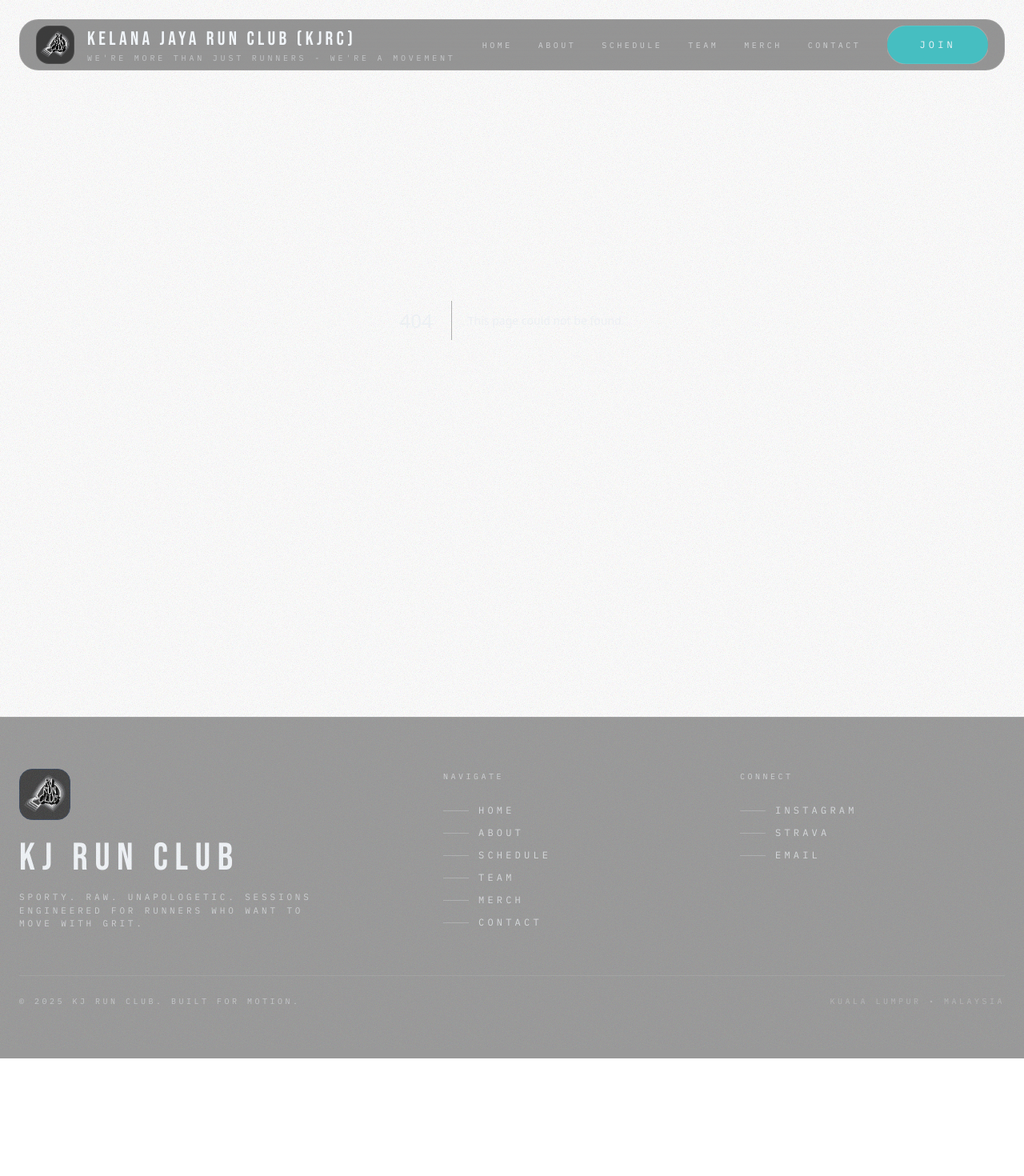
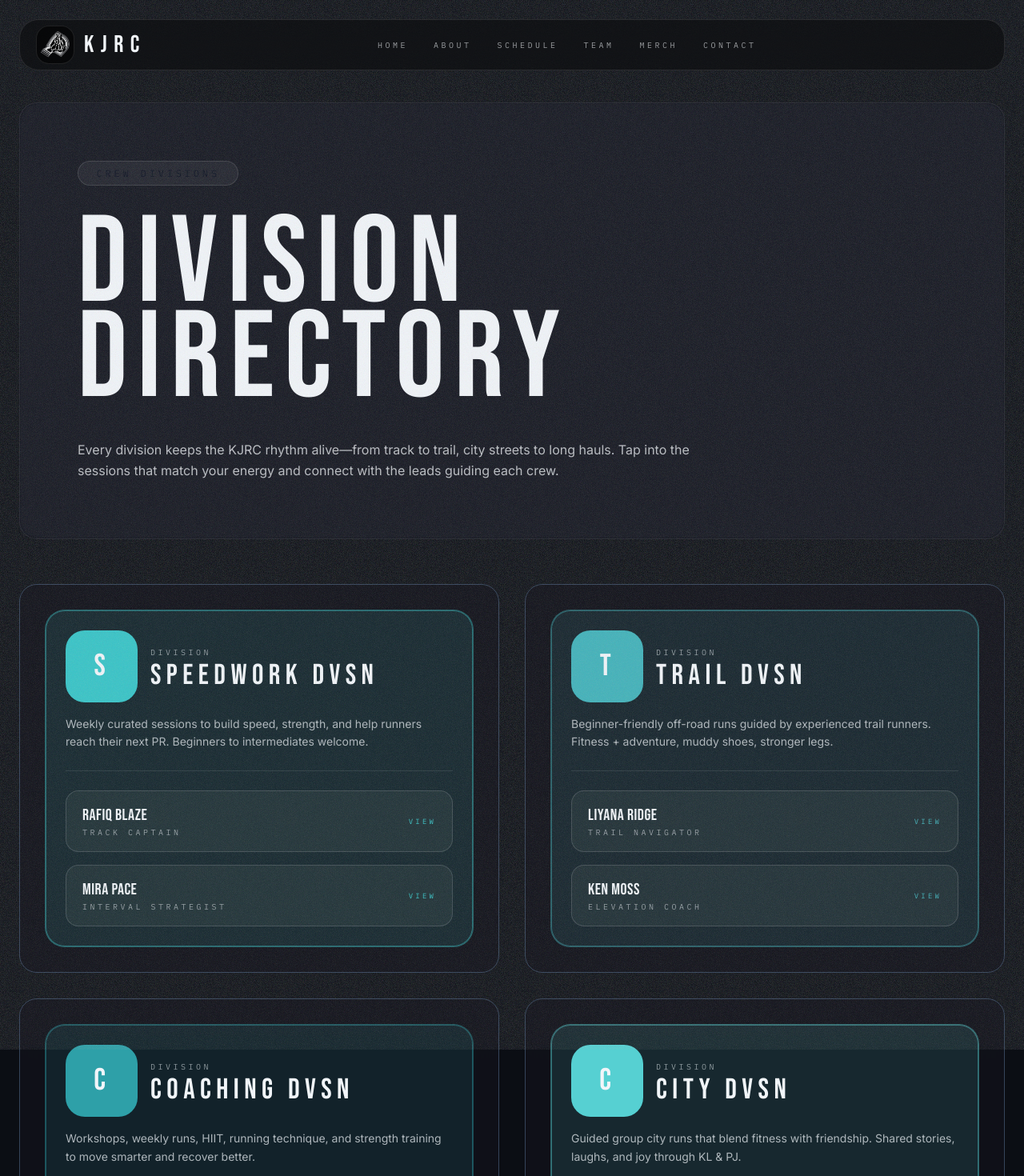
Before and after one commit to KJRunClub/kjrunclub, a Next.js app: page /divisions in a window 1280 px wide. Before the commit this address had no page. Shown: the top 1470 px of the page at 80% size. Before the commit the page ends 1323 px from the top, so only its background shows below. Built offline with nearby package versions, Linux system fonts and the light colour scheme.

Commit message:
Update hero images and refine SiteNav component for improved branding and layout

```diff
--- /dev/null
+++ b/app/divisions/page.tsx
@@ -0,0 +1,142 @@
+import { AnimatedHeadline } from '@/components/AnimatedHeadline';
+import { AngledPanel } from '@/components/AngledPanel';
+import clubData from '@/content/club.json';
+import Link from 'next/link';
+import type { Metadata } from 'next';
+
+const { divisions, club } = clubData;
+
+const palette = [
+  { solid: 'rgba(56, 196, 199, 1)', soft: 'rgba(56, 196, 199, 0.12)', border: 'rgba(56, 196, 199, 0.45)' },
+  { solid: 'rgba(66, 178, 186, 1)', soft: 'rgba(66, 178, 186, 0.12)', border: 'rgba(66, 178, 186, 0.45)' },
+  { solid: 'rgba(46, 160, 168, 1)', soft: 'rgba(46, 160, 168, 0.12)', border: 'rgba(46, 160, 168, 0.45)' },
+  { solid: 'rgba(86, 208, 210, 1)', soft: 'rgba(86, 208, 210, 0.12)', border: 'rgba(86, 208, 210, 0.45)' },
+  { solid: 'rgba(32, 166, 175, 1)', soft: 'rgba(32, 166, 175, 0.12)', border: 'rgba(32, 166, 175, 0.45)' },
+  { solid: 'rgba(24, 146, 155, 1)', soft: 'rgba(24, 146, 155, 0.12)', border: 'rgba(24, 146, 155, 0.45)' },
+  { solid: 'rgba(40, 180, 194, 1)', soft: 'rgba(40, 180, 194, 0.12)', border: 'rgba(40, 180, 194, 0.45)' },
+  { solid: 'rgba(30, 170, 184, 1)', soft: 'rgba(30, 170, 184, 0.12)', border: 'rgba(30, 170, 184, 0.45)' },
+];
+
+const slugFromName = (value: string) =>
+  value
+    .toLowerCase()
+    .replace(/[^a-z0-9]+/g, '-')
+    .replace(/^-+|-+$/g, '') || 'profile';
+
+const initialsFromName = (value: string) =>
+  value
+    .split(' ')
+    .filter(Boolean)
+    .map((part) => part[0])
+    .slice(0, 3)
+    .join('')
+    .toUpperCase();
+
+export const metadata: Metadata = {
+  title: `Divisions - ${club.name}`,
+  description: 'Explore every division within KJ Run Club and meet the crew captains keeping the sessions moving.',
+};
+
+export default function DivisionsPage() {
+  return (
+    <main className="pt-32 pb-24">
+      <section className="mx-auto max-w-7xl px-6">
+        <div className="section-stack texture-paper">
+          <div className="headline-accent w-fit">Crew Divisions</div>
+          <AnimatedHeadline text="Division Directory" className="text-[hsl(var(--foreground))]" />
+          <p className="max-w-3xl text-base leading-relaxed text-[hsl(var(--foreground))]/75">
+            Every division keeps the KJRC rhythm alive—from track to trail, city streets to long hauls. Tap into the sessions
+            that match your energy and connect with the leads guiding each crew.
+          </p>
+        </div>
+      </section>
+
+      <section className="mx-auto mt-14 max-w-7xl px-6">
+        <div className="grid gap-8 md:grid-cols-2">
+          {divisions.map((division, index) => {
+            const color = palette[index % palette.length];
+            const hasPeople = Boolean(division.people?.length);
+
+            return (
+              <AngledPanel
+                key={division.name}
+                angle="none"
+                border={false}
+                className="p-8"
+              >
+                <div
+                  className="rounded-3xl border p-6"
+                  style={{
+                    backgroundColor: color.soft,
+                    borderColor: color.border,
+                    boxShadow: `0 0 0 1px ${color.border}`,
+                  }}
+                >
+                  <div className="flex flex-col gap-4 border-b border-white/10 pb-6">
+                    <div className="flex items-center gap-4">
+                      <div
+                        className="division-emblem h-16 w-16"
+                        style={{ backgroundColor: color.solid, borderColor: color.border }}
+                      >
+                        <span>{initialsFromName(division.name.replace(/dvsn/i, ''))}</span>
+                      </div>
+                      <div>
+                        <span className="font-mono text-[10px] uppercase tracking-[0.35em] text-[hsl(var(--foreground))]/55">
+                          Division
+                        </span>
+                        <h2 className="font-bebas text-4xl uppercase tracking-[0.18em] text-[hsl(var(--foreground))] headline-wrap">
+                          {division.name}
+                        </h2>
+                      </div>
+                    </div>
+                    {division.description && (
+                      <p className="text-sm leading-relaxed text-[hsl(var(--foreground))]/70">
+                        {division.description}
+                      </p>
+                    )}
+                  </div>
+
+                  <div className="mt-6 space-y-4">
+                    {hasPeople ? (
+                      division.people!.map((person) => {
+                        const profileSlug = person.slug ?? slugFromName(person.name);
+                        return (
+                          <Link
+                            key={person.name}
+                            href={`/team/${profileSlug}`}
+                            className="flex items-center justify-between rounded-2xl border border-white/15 bg-white/5 px-5 py-4 transition hover:border-white/25"
+                          >
+                            <div>
+                              <p className="font-bebas text-xl uppercase tracking-wide text-[hsl(var(--foreground))]">
+                                {person.name}
+                              </p>
+                              {person.role && (
+                                <p className="font-mono text-[10px] uppercase tracking-[0.35em] text-[hsl(var(--foreground))]/55">
+                                  {person.role}
+                                </p>
+                              )}
+                            </div>
+                            <span
+                              className="font-mono text-[9px] uppercase tracking-[0.35em]"
+                              style={{ color: color.solid }}
+                            >
+                              View
+                            </span>
+                          </Link>
+                        );
+                      })
+                    ) : (
+                      <p className="rounded-2xl border border-dashed border-white/15 bg-white/5 px-5 py-4 text-sm text-[hsl(var(--foreground))]/60">
+                        Crew leads will be announced soon. Stay tuned!
+                      </p>
+                    )}
+                  </div>
+                </div>
+              </AngledPanel>
+            );
+          })}
+        </div>
+      </section>
+    </main>
+  );
+}
--- a/app/page.tsx
+++ b/app/page.tsx
@@ -15,9 +15,9 @@ export const metadata: Metadata = {
 };
 
 const heroImages = [
-  'https://images.unsplash.com/photo-1526401485004-46910ecc8e51?auto=format&fit=crop&w=1600&q=80',
-  'https://images.unsplash.com/photo-1545060894-0f4d4e953efb?auto=format&fit=crop&w=1600&q=80',
-  'https://images.unsplash.com/photo-1483729558449-99ef09a8c325?auto=format&fit=crop&w=1600&q=80'
+  'https://images.unsplash.com/photo-1517836357463-d25dfeac3438?auto=format&fit=crop&w=1600&q=80',
+  'https://images.unsplash.com/photo-1542204165-19b33620e321?auto=format&fit=crop&w=1600&q=80',
+  'https://images.unsplash.com/photo-1535223289827-42f1e9919769?auto=format&fit=crop&w=1600&q=80'
 ];
 
 export default function Home() {
--- a/components/SiteNav.tsx
+++ b/components/SiteNav.tsx
@@ -32,18 +32,13 @@ export function SiteNav() {
     <header className="fixed inset-x-0 top-0 z-50">
       <div className="mx-auto max-w-7xl px-4 sm:px-6">
         <div className="relative mt-6 flex h-16 items-center justify-between rounded-3xl border border-white/10 bg-black/40 px-5 backdrop-blur-xl">
-          <Link href="/" className="group flex items-center gap-4" onClick={closeMobile}>
-            <div className="relative h-12 w-12 overflow-hidden rounded-2xl border border-white/10 bg-black/60">
+          <Link href="/" className="group flex items-center gap-3" onClick={closeMobile}>
+          <div className="relative h-12 w-12 overflow-hidden rounded-2xl border border-white/10 bg-black/60">
               <Image src="/logo-kjrc.png" alt={`${club.name} logo`} fill sizes="48px" className="object-contain p-1" priority />
             </div>
-            <div className="flex flex-col">
-              <span className="font-bebas text-2xl uppercase tracking-[0.18em] text-[hsl(var(--foreground))]">
-                {club.name}
-              </span>
-              <span className="hidden text-[10px] font-mono uppercase tracking-[0.38em] text-[hsl(var(--foreground))]/50 sm:block">
-                {club.tagline}
-              </span>
-            </div>
+            <span className="font-bebas text-3xl uppercase tracking-[0.28em] text-[hsl(var(--foreground))]">
+              KJRC
+            </span>
           </Link>
 
           <nav className="hidden items-center gap-8 md:flex">
@@ -66,10 +61,6 @@ export function SiteNav() {
           </nav>
 
           <div className="flex items-center gap-3">
-            <Link href="/contact" className="btn-framer hidden text-[9px] md:inline-flex">
-              <span>Join</span>
-            </Link>
-
             <button
               type="button"
               className="flex h-10 w-10 items-center justify-center rounded-full border border-white/15 bg-white/5 text-[hsl(var(--foreground))] md:hidden"
```
